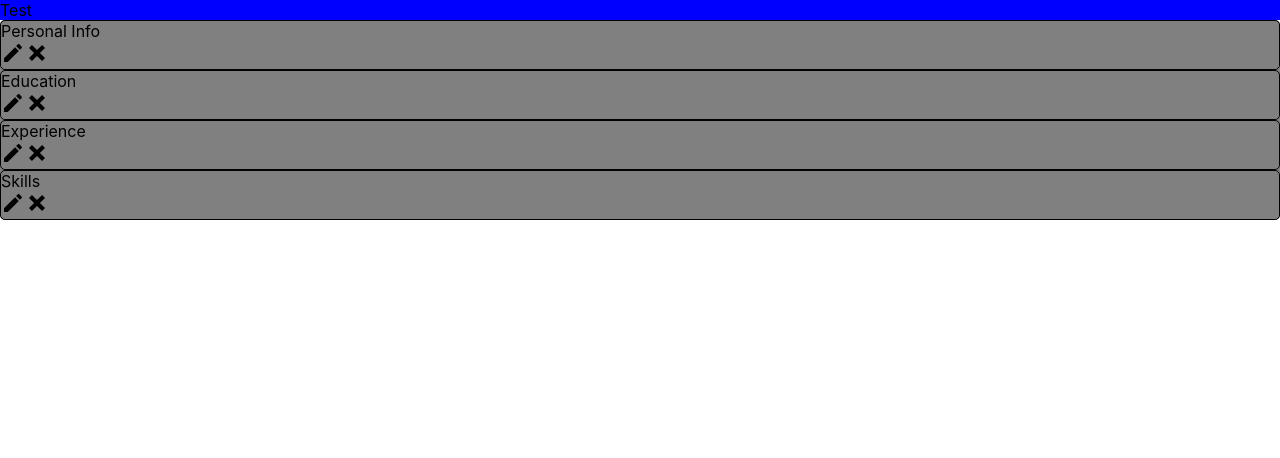
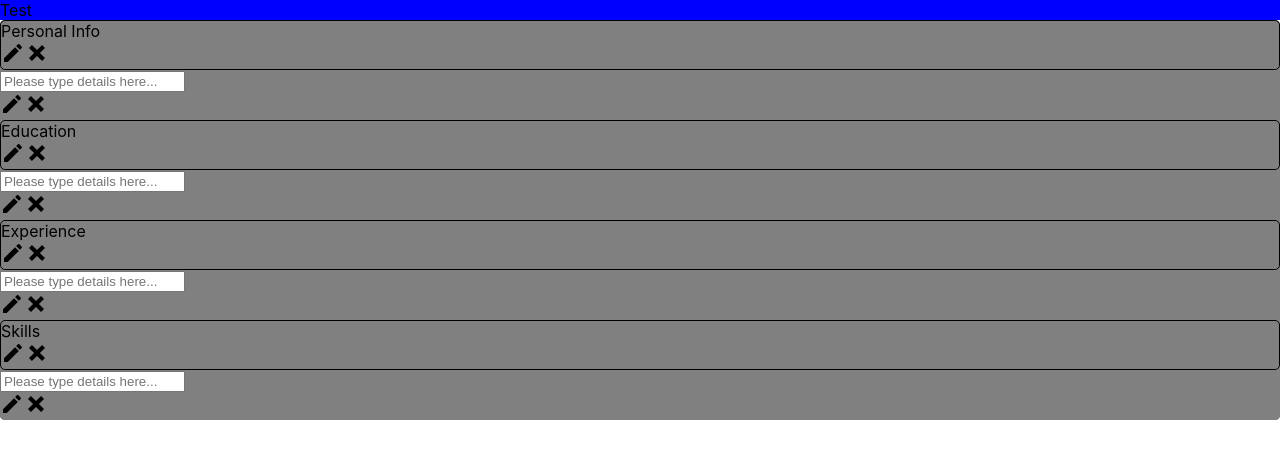
Before and after one commit to lukavelic/cv-project, a React (Create React App) app: page / in a window 1280 px wide. Shown: the top 458 px of the page. Built offline with nearby package versions, Linux system fonts and the light colour scheme.

Commit message:
Added text input for each section

```diff
--- a/src/components/Cv.js
+++ b/src/components/Cv.js
@@ -2,6 +2,7 @@ import React from 'react';
 import './Cv.css';
 import Card from './UI/Card';
 import Title from './UI/Title';
+import Input from './UI/Input';
 import InputControls from './InputControls';
 
 class Cv extends React.Component {
@@ -21,6 +22,7 @@ class Cv extends React.Component {
                         return (
                             <Card>
                                 <Title text={title}/>
+                                <Input/>
                             </Card>
                         )
                     })
--- /dev/null
+++ b/src/components/UI/Input.js
@@ -0,0 +1,21 @@
+import React from "react";
+import './Input.css';
+import InputControls from "../InputControls";
+import Card from "./Card";
+
+class Input extends React.Component {
+    constructor(props) {
+        super(props);
+    };
+
+    render() {
+        return (
+            <Card>
+                <input type='text' placeholder="Please type details here..."/>
+                <InputControls/>
+            </Card>
+        );
+    };
+};
+
+export default Input;
```
Also changed, not shown: src/components/UI/Input.css (added).
